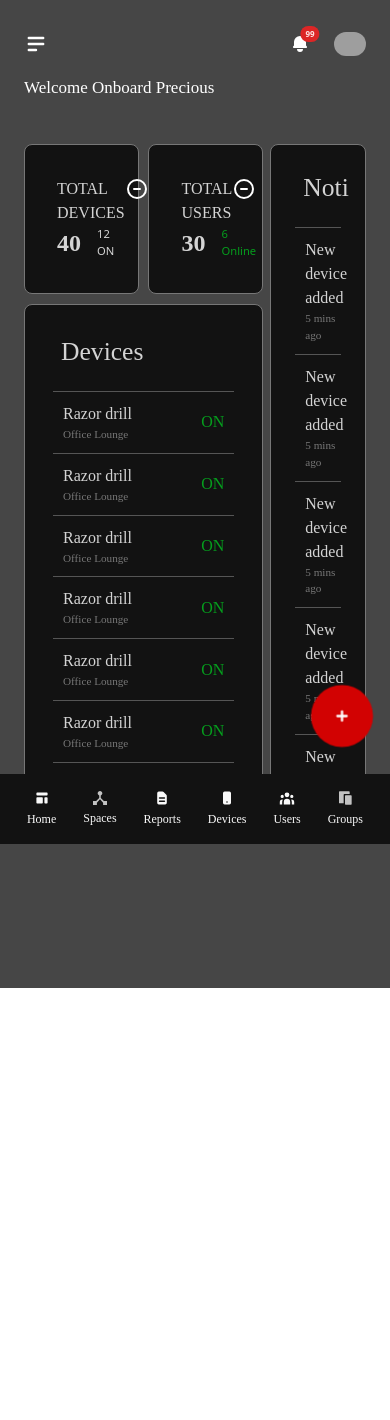
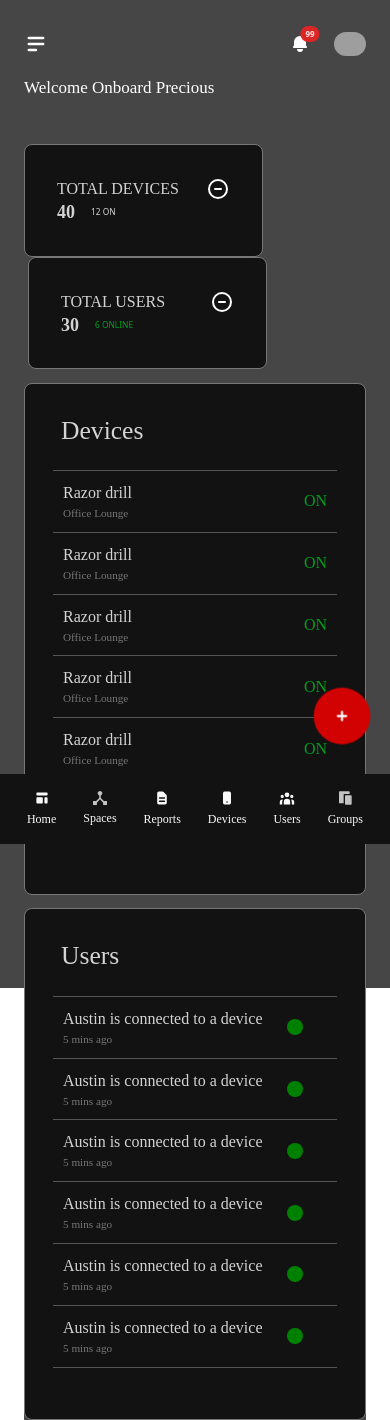
Before and after one commit to tronixafrica/tronix, a React (Create React App) app: page /dashboard in a window 390 px wide. Before the commit the page ends 988 px from the top, so only its background shows below. Built offline with nearby package versions, Linux system fonts and the light colour scheme; grey boxes are pictures that could not be loaded; what tw-elements would draw is missing.

Commit message:
mobile dashboard done

```diff
--- a/src/components/Dashboard/Dashboard.js
+++ b/src/components/Dashboard/Dashboard.js
@@ -2,13 +2,44 @@ import RoundWithMinus from "../icons/RoundWithMinus";
 
 const DashboardComponent = () => {
   return (
+    <div>
+      {/* START OF TAILWIND DIV */}
       <div className="bg-[#464646] p-0 m-0 box-border h-[80%] w-full flex flex-row justify-between">
-      <div className="h-full w-[70%] bg-[#464646]">
-        <div className="bg-[#464646] flex h-[20%] flex-row justify-between">
-          {/*  */}
-          {/*  */}
-          {/* TOTAL DEVICES CARD */}
-          <div className="h-full transition ease-in-out duration-300 hover:bg-[#D20202] bg-[#121212] w-[48%] p-[2rem] cursor-pointer rounded-lg border border-solid border-[#777]">
+        <div className="h-full w-[100%] bg-[#464646] flex flex-row justify-between">
+          {/* DIV HOLDING CARDS DIV AND DEVICES+USERS DIV */}
+          <div className="flex flex-col  sm:w-[69%] w-full">
+            {/* TOTAL DEVICES + TOTAL USERS CARDS DIV */}
+            <div className="flex h-[20%] overflow-y-scroll flex-row justify-between">
+              <ul
+                class="nav nav-tabs w-full flex justify-between flex-col md:flex-row flex-wrap list-none border-b-0 pl-0"
+                id="tabs-tab"
+                role="tablist"
+              >
+                <li
+                  class="nav-item w-[70%] mr-1 sm:w-[48%]"
+                  role="presentation"
+                >
+                  <a
+                    href="#tabs-home"
+                    class="
+      nav-link
+      block
+      font-medium
+      text-xs
+      leading-tight
+      uppercase
+      border-x-0 border-t-0 border-transparent
+      focus:border-transparent
+      active
+    "
+                    id="tabs-home-tab"
+                    data-bs-toggle="pill"
+                    data-bs-target="#tabs-home"
+                    role="tab"
+                    aria-controls="tabs-home"
+                    aria-selected="true"
+                  >
+                    <div className="h-full transition ease-in-out duration-300 hover:bg-[#D20202] bg-[#121212] w-[100%] p-[2rem] cursor-pointer rounded-lg border border-solid border-[#777]">
                       <div className="flex flex-row justify-between">
                         <h1 className="font-raleway text-base text-[#D4D4D4]">
                           TOTAL DEVICES
@@ -22,13 +53,32 @@ const DashboardComponent = () => {
                         <p className="text-[70%] text-[#D4D4D4]">12 ON</p>
                       </div>
                     </div>
-          {/* END OF TOTAL DEVICES CARD */}
-          {/*  */}
-          {/*  */}
-          {/*  */}
-          {/*  */}
-          {/* TOTAL USERS CARD */}
-          <div className="h-full transition ease-in-out duration-300 hover:bg-[#D20202] bg-[#121212] w-[48%] p-[2rem] cursor-pointer rounded-lg border border-solid border-[#777]">
+                  </a>
+                </li>
+                <li
+                  class="nav-item w-[70%] ml-1 sm:w-[48%]"
+                  role="presentation"
+                >
+                  <a
+                    href="#tabs-profile"
+                    class="
+      nav-link
+      block
+      font-medium
+      text-xs
+      leading-tight
+      uppercase
+      border-x-0 border-t-0 border-transparent
+      focus:border-transparent
+    "
+                    id="tabs-profile-tab"
+                    data-bs-toggle="pill"
+                    data-bs-target="#tabs-profile"
+                    role="tab"
+                    aria-controls="tabs-profile"
+                    aria-selected="false"
+                  >
+                    <div className="h-full transition ease-in-out duration-300 hover:bg-[#D20202] bg-[#121212] w-[100%] p-[2rem] cursor-pointer rounded-lg border border-solid border-[#777]">
                       <div className="flex flex-row justify-between">
                         <h1 className="font-raleway text-base text-[#D4D4D4]">
                           TOTAL USERS
@@ -42,21 +92,28 @@ const DashboardComponent = () => {
                         <p className="text-[70%] text-[#059D1D]">6 Online</p>
                       </div>
                     </div>
-          {/* END OF TOTAL USERS CARD */}
-          {/*  */}
-          {/*  */}
+                  </a>
+                </li>
+              </ul>
             </div>
-        {/*  */}
-        {/*  */}
-        {/* DEVICES DIV BELOW */}
-        <div className="bg-[#121212] h-[30rem] mt-[4%] p-[1rem] border border-[#777] rounded-lg">
+            {/* END OF TOTAL DEVICES + TOTAL USERS CARDS DIV */}
+            {/* DEVICES+USERS DIV */}
+            <div class="tab-content" id="tabs-tabContent">
+              {/* DEVICES DIV */}
+              <div
+                class="tab-pane fade show active"
+                id="tabs-home"
+                role="tabpanel"
+                aria-labelledby="tabs-home-tab"
+              >
+                <div className="bg-[#121212] h-[32rem] mt-[4%] p-[1rem] border border-[#777] rounded-lg">
                   <div className="p-3 overflow-auto scroll h-[28rem]">
                     <h1 className="text-[160%] font-poppins text-[#D4D4D4] mb-[20px] ml-[8px]">
                       Devices
                     </h1>
                     {[
-              1, 2, 3, 4, 5, 6, 7, 8, 9, 10, 11, 12, 13, 14, 15, 16, 17, 18, 19,
-              20,
+                      1, 2, 3, 4, 5, 6, 7, 8, 9, 10, 11, 12, 13, 14, 15, 16, 17,
+                      18, 19, 20,
                     ].map((i) => (
                       <div className="border-t border-[#555] flex items-center justify-between p-[10px] transition ease-in-out duration-300 hover:bg-[#D20202] bg-[#121212]">
                         <div>
@@ -76,21 +133,55 @@ const DashboardComponent = () => {
                     ))}
                   </div>
                 </div>
+              </div>
               {/* END OF DEVICES DIV */}
-        {/*  */}
-        {/*  */}
+              {/* USERS DIV */}
+              <div
+                class="tab-pane fade"
+                id="tabs-profile"
+                role="tabpanel"
+                aria-labelledby="tabs-profile-tab"
+              >
+                <div className="bg-[#121212] h-[32rem] mt-[4%] p-[1rem] border border-[#777] rounded-lg">
+                  <div className="p-3 overflow-auto scroll h-[28rem]">
+                    <h1 className="text-[160%] font-poppins text-[#D4D4D4] mb-[20px] ml-[8px]">
+                      Users
+                    </h1>
+                    {[
+                      1, 2, 3, 4, 5, 6, 7, 8, 9, 10, 11, 12, 13, 14, 15, 16, 17,
+                      18, 19, 20,
+                    ].map((i) => (
+                      <div className="border-t border-[#555] flex items-center justify-between p-[10px] transition ease-in-out duration-300 hover:bg-[#D20202] bg-[#121212]">
+                        <div>
+                          <h1 className="font-poppins text-[#D4D4D4] flex flex-col text-[100%]">
+                            Austin is connected to a device
+                          </h1>
+                          <p className="font-poppins text-[#777] text-[70%]">
+                            5 mins ago
+                          </p>
                         </div>
-      {/*  */}
-      {/*  */}
-      {/* NOTIFICATIONS DIV BELOW */}
-      <div className="bg-[#121212] h-[40rem] w-[28%] p-[1rem] border border-[#777] rounded-lg">
+                        <div>
+                          <div className="bg-[green] w-1 h-1 p-2 mr-6 rounded-[100%]"></div>
+                        </div>
+                      </div>
+                    ))}
+                  </div>
+                </div>
+              </div>
+              {/* END OF USERS DIV */}
+            </div>
+            {/* END OF DEVICES+USERS DIV */}
+          </div>
+          {/* END OF DIV HOLDING CARDS DIV AND DEVICES+USERS DIV */}
+          {/* START OF NOTIFICATIONS DIV */}
+          <div className="bg-[#121212] h-[40rem] w-[29%] p-[1rem] hidden sm:block border border-[#777] rounded-lg">
             <div className="p-2 overflow-auto scroll h-[38rem]">
               <h1 className="text-[160%] font-poppins text-[#D4D4D4] mb-[20px] ml-[8px]">
                 Notifications
               </h1>
               {[
-            1, 2, 3, 4, 5, 6, 7, 8, 9, 10, 11, 12, 13, 14, 15, 16, 17, 18, 19,
-            20,
+                1, 2, 3, 4, 5, 6, 7, 8, 9, 10, 11, 12, 13, 14, 15, 16, 17, 18,
+                19, 20,
               ].map((i) => (
                 <div className="border-t border-[#555] flex items-center justify-between p-[10px] transition ease-in-out duration-300 hover:bg-[#D20202] bg-[#121212]">
                   <div>
@@ -106,7 +197,9 @@ const DashboardComponent = () => {
             </div>
           </div>
           {/* END OF NOTIFICATIONS DIV */}
-      {/*  */}
+        </div>
+      </div>
+      {/* END OF TAILWIND DIV */}
     </div>
   );
 };
```
Also changed, not shown: src/index.js (+11 -11 lines). Lines whose indentation alone changed are shown as unchanged.
